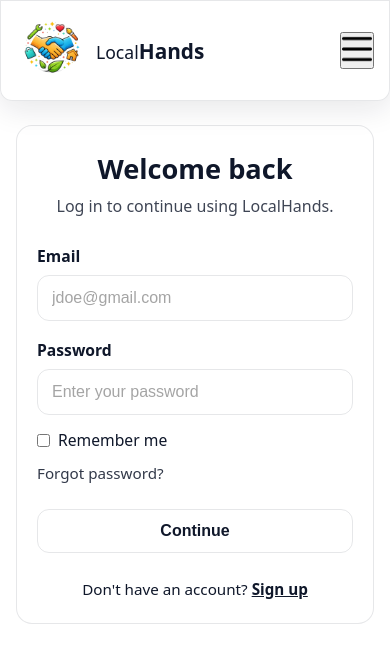
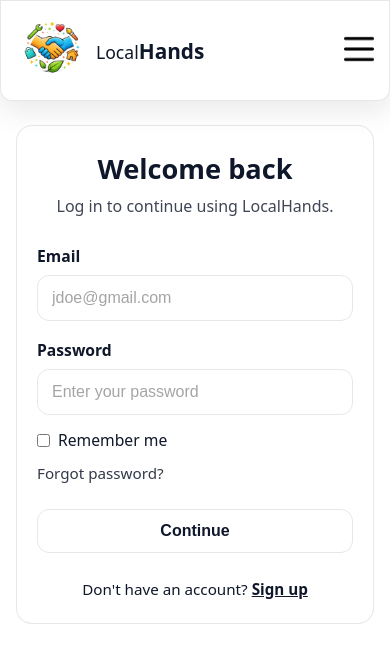
Before and after one commit to NeelBhavsar1/LocalHands, a Next.js app in the folder localhands-frontend/: page /login in a window 390 px wide. Shown: the top 662 px of the page. Built offline with nearby package versions, Linux system fonts and the light colour scheme.

Commit message:
updated css, link, toggle functionality for the homenavbar on mobile version

```diff
--- a/localhands-frontend/src/app/page.module.css
+++ /dev/null
@@ -1,3 +0,0 @@
-.container {
-    color: black;
-}
--- a/localhands-frontend/src/components/HomeNavBar/HomeNavBar.js
+++ b/localhands-frontend/src/components/HomeNavBar/HomeNavBar.js
@@ -12,8 +12,11 @@ export default function HomeNavBar() {
 
     const toggleMobileMenu = () => {
         setIsMobileMenuOpen(!isMobileMenuOpen);
-        console.log("Mobile menu toggled:", !isMobileMenuOpen);
     };
+
+    const closeMobileMenu = () => {
+        setIsMobileMenuOpen(false);
+    }
 
     return (
         <div className={styles.container}>
@@ -24,23 +27,21 @@ export default function HomeNavBar() {
 
             <div className={styles.navLinks}>
                 <a href="#home">Home</a>
+                <a href="#about">About Us</a>
                 <a href="#services">Services</a>
-                <a href="#about">About Us</a>
                 <a href="#contact">Contact</a>
             </div>
 
             <div className={styles.userActions}>
                 <LanguageButton/>
                 <ToggleButton />
-                <button className={styles.loginButton}>Login</button>
+                <Link href="/login"><button className={styles.loginButton}>Login</button></Link>
             </div>
 
             <div className={styles.mobileMenuButton}>
-                <button onClick={toggleMobileMenu}>
+                <button onClick={toggleMobileMenu} className={styles.hamburgerButton}>
                     <Image src="/hamburger.png" alt="Mobile Menu Icon" width={30} height={30} className={styles.hamburgerIcon} />
                 </button>
-
-
             </div>
 
             {isMobileMenuOpen &&
@@ -53,8 +54,8 @@ export default function HomeNavBar() {
 
                     <div className={styles.actionButton}>
                         <LanguageButton/>
-                        <ToggleButton />
-                        <button className={styles.loginButton}>Login</button>
+                        <ToggleButton onToggleComplete={closeMobileMenu}/>
+                        <Link href="/login"><button className={styles.loginButton}>Login</button></Link>
                     </div>
                 </div>
             }
--- a/localhands-frontend/src/components/HomeNavBar/HomeNavBar.module.css
+++ b/localhands-frontend/src/components/HomeNavBar/HomeNavBar.module.css
@@ -179,6 +179,15 @@
     background-color: none;
   }
 
+  .hamburgerButton {
+    border: none;
+    background: none;
+  }
+
+  :global(html.dark) .hamburgerButton {
+  filter: invert(1);
+}
+
   .actionButton {
     display: flex;
     flex-direction: column;
--- a/localhands-frontend/src/components/ToggleButton/ToggleButton.js
+++ b/localhands-frontend/src/components/ToggleButton/ToggleButton.js
@@ -10,7 +10,7 @@ it will be used in the navbar components for both homeNavBar and loggedinNavBar,
 used to toggle between light and dark mode for the entire website.
 */
 
-export default function ToggleButton() {
+export default function ToggleButton({ onToggleComplete }) {
     /*
     this is a hook that allows us to access the current theme and set the theme,
     it also gives us access to the system theme (light or dark) which we can use
@@ -54,6 +54,10 @@ export default function ToggleButton() {
     */
     const toggleButton = () => {
         setTheme(isDark ? "light" : "dark");
+
+        if (onToggleComplete) {
+            onToggleComplete();
+        }
     }
 
     return (
```
Also changed, not shown: localhands-frontend/src/app/page.js (+4 -4 lines), localhands-frontend/public/hero.png (added).
